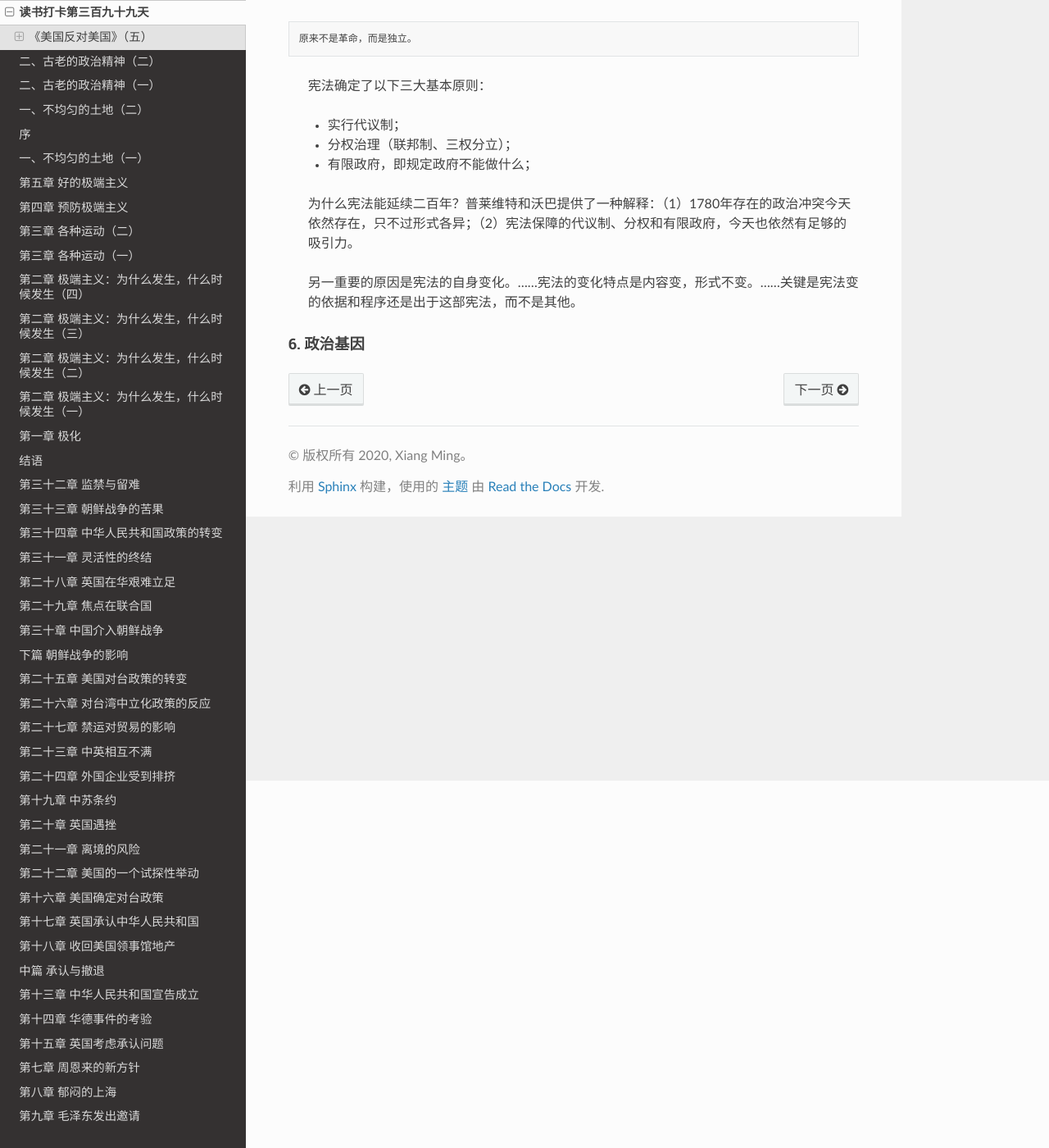
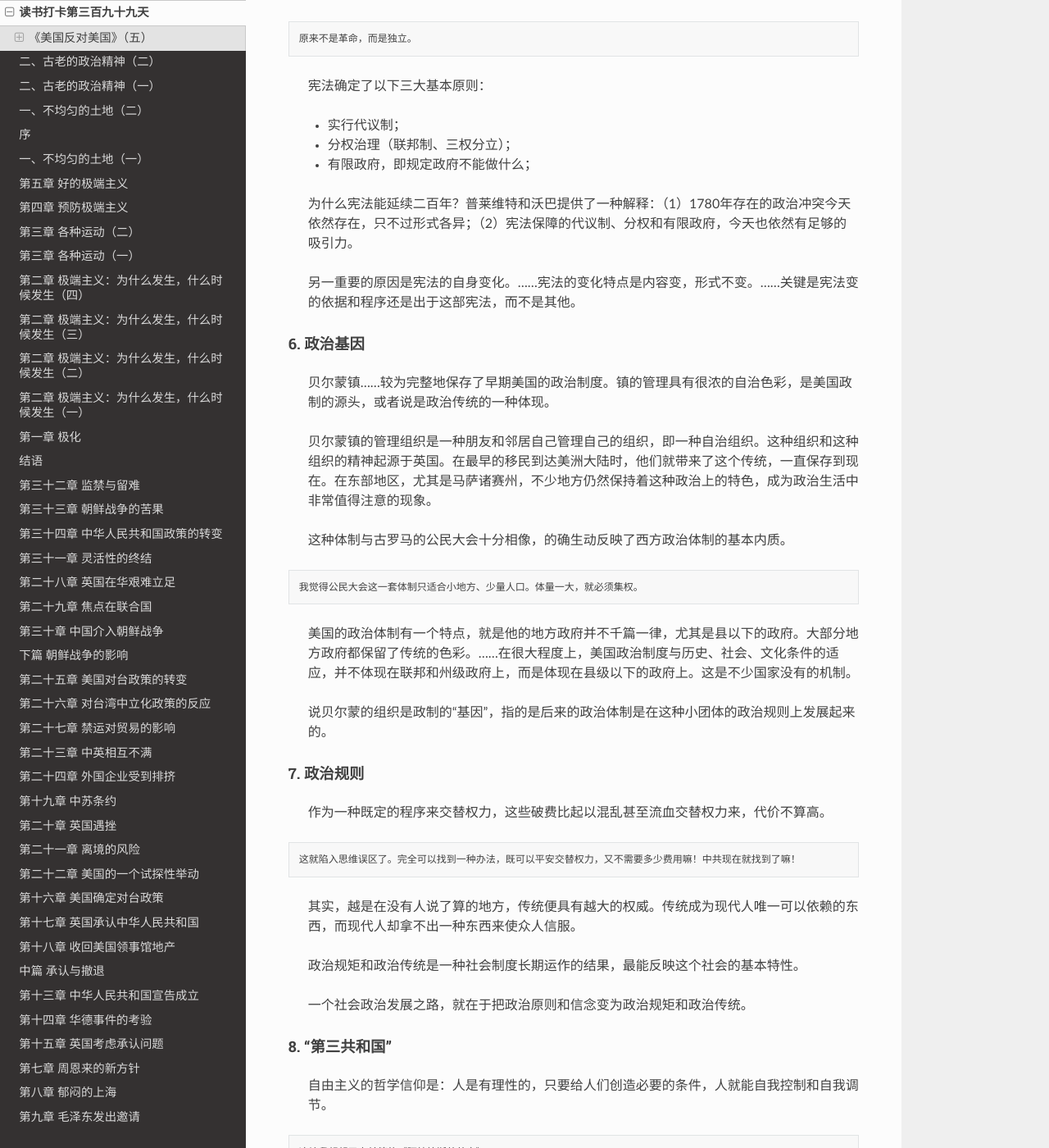
Before and after one commit to xiangming1975/reading, a Sphinx documentation site: the page built from source/2021-08-28.md, in a window 1280 px wide and 1400 px high, scrolled down 448 px. Shown: the whole window at 82% size. Built offline with Sphinx 7.4.7 and the Read the Docs theme 2.0.0, drawn with Linux system fonts in a browser that asks for light colours; some of the changed text lies outside the part shown.

````diff
--- a/source/2021-08-28.md
+++ b/source/2021-08-28.md
@@ -22,3 +22,53 @@
 > 另一重要的原因是宪法的自身变化。……宪法的变化特点是内容变，形式不变。……关键是宪法变的依据和程序还是出于这部宪法，而不是其他。
 
 #### 6. 政治基因
+
+> 贝尔蒙镇……较为完整地保存了早期美国的政治制度。镇的管理具有很浓的自治色彩，是美国政制的源头，或者说是政治传统的一种体现。
+
+> 贝尔蒙镇的管理组织是一种朋友和邻居自己管理自己的组织，即一种自治组织。这种组织和这种组织的精神起源于英国。在最早的移民到达美洲大陆时，他们就带来了这个传统，一直保存到现在。在东部地区，尤其是马萨诸赛州，不少地方仍然保持着这种政治上的特色，成为政治生活中非常值得注意的现象。
+
+> 这种体制与古罗马的公民大会十分相像，的确生动反映了西方政治体制的基本内质。
+```
+我觉得公民大会这一套体制只适合小地方、少量人口。体量一大，就必须集权。
+```
+> 美国的政治体制有一个特点，就是他的地方政府并不千篇一律，尤其是县以下的政府。大部分地方政府都保留了传统的色彩。……在很大程度上，美国政治制度与历史、社会、文化条件的适应，并不体现在联邦和州级政府上，而是体现在县级以下的政府上。这是不少国家没有的机制。
+
+> 说贝尔蒙的组织是政制的“基因”，指的是后来的政治体制是在这种小团体的政治规则上发展起来的。
+
+#### 7. 政治规则
+
+> 作为一种既定的程序来交替权力，这些破费比起以混乱甚至流血交替权力来，代价不算高。
+```
+这就陷入思维误区了。完全可以找到一种办法，既可以平安交替权力，又不需要多少费用嘛！中共现在就找到了嘛！
+```
+> 其实，越是在没有人说了算的地方，传统便具有越大的权威。传统成为现代人唯一可以依赖的东西，而现代人却拿不出一种东西来使众人信服。
+
+> 政治规矩和政治传统是一种社会制度长期运作的结果，最能反映这个社会的基本特性。
+
+> 一个社会政治发展之路，就在于把政治原则和信念变为政治规矩和政治传统。
+
+#### 8. “第三共和国”
+
+> 自由主义的哲学信仰是：人是有理性的，只要给人们创造必要的条件，人就能自我控制和自我调节。
+```
+这让我想起了安兰德的《阿特拉斯耸耸肩》
+```
+> 保守主义的信仰是：人是没有理性的，应当对人的行为做出规范。
+
+> 罗斯福新政导致了两个结果：其一是国家主义，其二是多元主义。国家主义主张国家行为高于一切。多元主义更确切地说是利益集团多元主义。……是国家主义、资本主义和多元主义的杂烩，或称利益集团自由主义。
+
+> 多元主义的含义是：
+> 1. 一旦集团成为市场规则，不完全竞争就成了社会关系的规则；
+> 2. 不完全竞争其实不是真正的竞争，而是某种讨价还价；
+> 3. 讨价还价是工业社会中取代暴力和强制的唯一选择；
+> 4. 如果制度稳定、和平，多元主义就可以实现自我调节的属性。利益集团自由主义在某种程度上结合了多元主义。
+```
+资本集团成了市场规则，竞争变成了讨价还价，谁来关心消费者？
+```
+> 第一共和国，是1787年至930年代的美国，特征是联邦结构，中央政府权力有限，州政府权力较大。
+
+> 第二共和国起于1930年代，中央政府的权力大大扩展，其中主要的权力是管制和再分配的权力。
+
+> 第三共和国，意味着如何摆脱六十年代达到顶峰的困境，选择新的道路。叫做“司法民主制”，强调在各个领域健全司法程序。
+
+> 美国吃够了大政府的苦之后，想要小政府，但对美国社会来说，小政府肯定会造成整个社会的供血不足。……这个挑战，还将持续多年。
````
Also changed, not shown: source/2021-08-29.md (added, +40 -0 lines).
